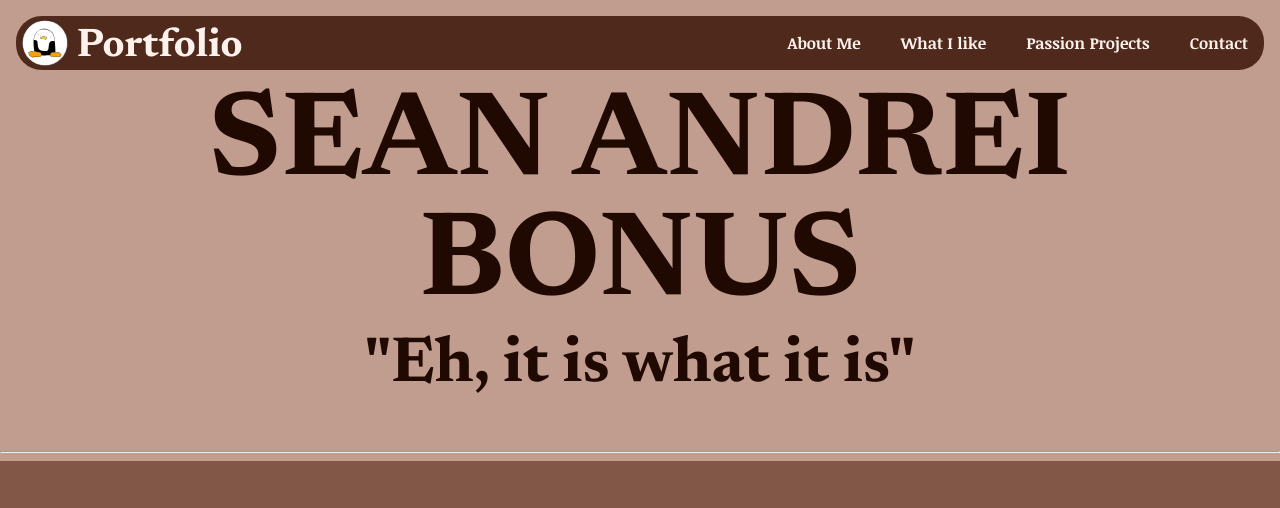
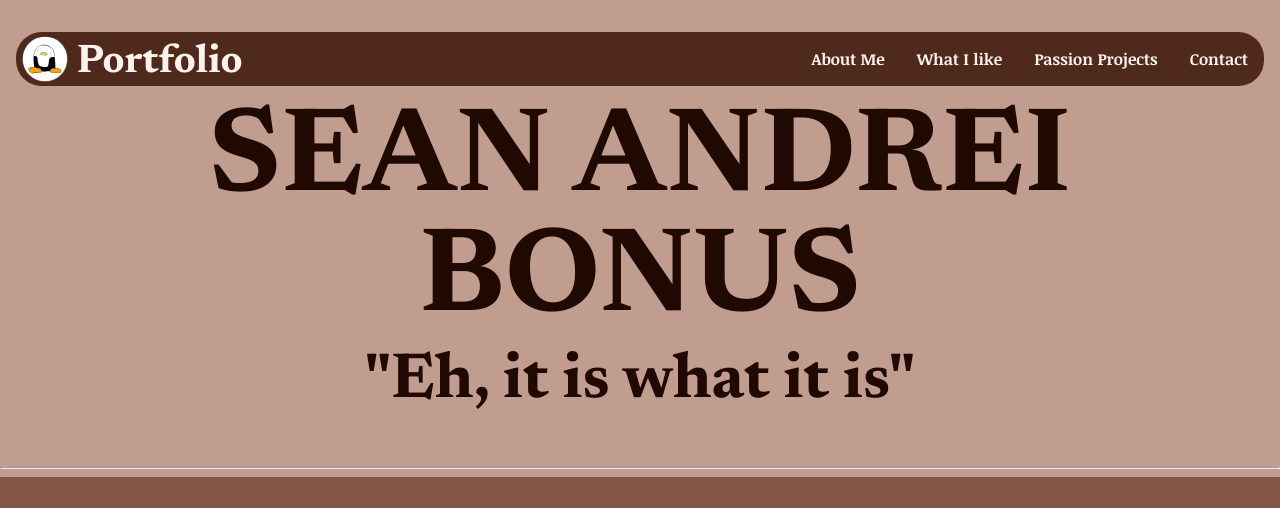
Before and after one commit to sg-andrei-up/MMS171-Portfolio-, a plain HTML site: page index.html in a window 1280 px wide. Shown: the top 508 px of the page. Drawn offline with Linux system fonts and the light colour scheme.

Commit message:
Add files via upload

```diff
--- a/index.html
+++ b/index.html
@@ -15,9 +15,9 @@
     <header>
       <br>
     <nav class="navbar">
+        <img src="pengin.svg" alt="Logo">
+        <p>Portfolio</p>
       <ul>
-        <img src="pengin.svg">
-        <p>Portfolio</p>
         <li><a href="#About">About Me</a></li>
         <li><a href="#Liked">What I like</a></li>
         <li><a href="#Projects">Passion Projects</a></li>
@@ -33,7 +33,7 @@
       <section class="AboutSection">
         <div class="ProfileContainer">
           <div class="ProfilePic">
-            <img src="barong_filipiniana_7.jpg" id="About">
+            <img src="barong_filipiniana_7.jpg" id="About" alt="My profile">
           </div>
 
           <div class="ProfileContent">
--- a/style.css
+++ b/style.css
@@ -29,10 +29,30 @@ header h2{
 
 /* Navigation Bar Configurations */
 
+.navbar {
+  color: #FFF2ED;
+  display: flex;
+  gap: 0.5rem;
+  align-items: center;
+  background-color: #4F2A1C;
+  padding-left: 0.3rem;
+  margin-top: 0;
+  margin: 16px;
+  border-radius: 1.6rem;
+  overflow: hidden;
+}
+
+.navbar ul {
+  display: flex;
+  list-style-type: none;
+  margin-top: 0;
+  margin-bottom: 0;
+
+}
 .navbar img{
   display: block;
-   width:  3rem;
-   height: auto;
+  width:  3rem;
+  height: auto;
 }
 
 .navbar p{
@@ -46,21 +66,6 @@ header h2{
   line-height: 1;
   padding-top: 0.5rem;
 }
-
-.navbar ul{
-  color: #FFF2ED;
-  display: flex;
-  gap: 0.5rem;
-  align-items: center;
-  list-style-type: none;
-  background-color: #4F2A1C;
-  padding-left: 0.3rem;
-  margin: 16px;
-  margin-top: 0;
-  border-radius: 1.6rem;
-  overflow: hidden;
-}
-
 
 .navbar a{
   font-family: "Noticia Text", "Georgia", "Times New Roman", serif;
@@ -232,7 +237,7 @@ footer a{
   font-size: 2rem;
   }
 
-  .navbar ul {
+  .navbar {
     flex-wrap: wrap;
     flex-direction: column;
     font-size: 2rem;
```
